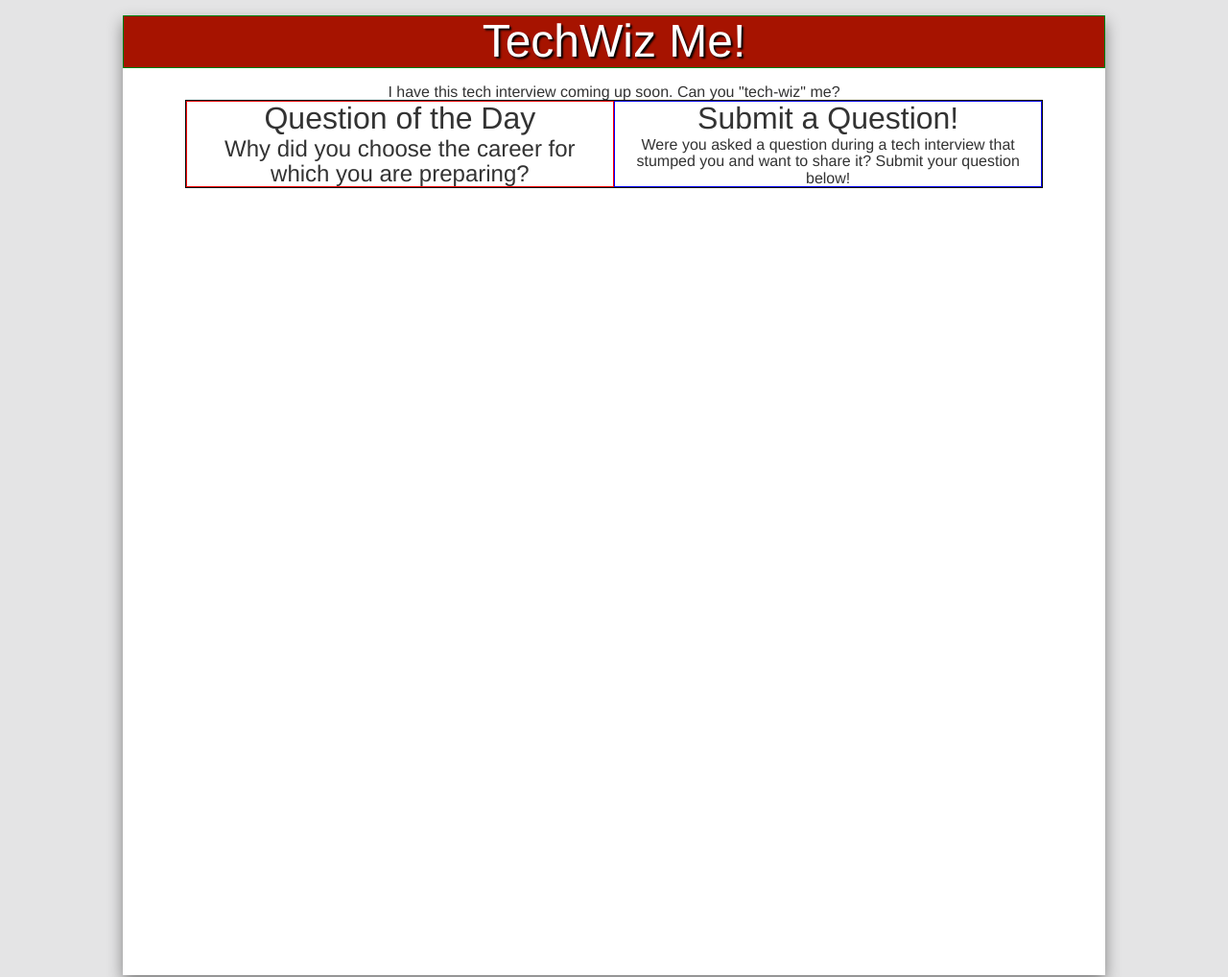
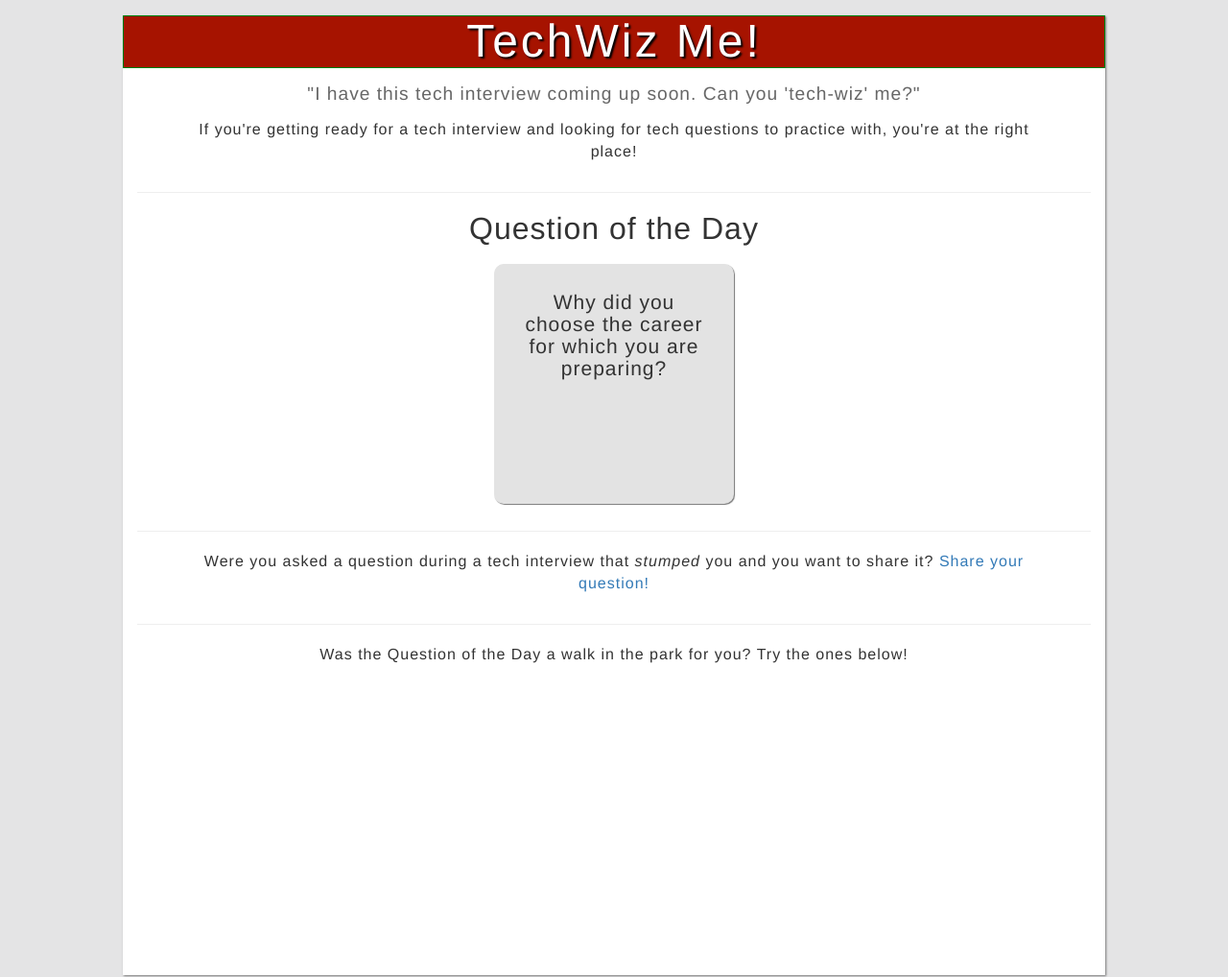
Before and after one commit to Ly900/Tech-Wiz-Me, a website: page public/index.html in a window 1280 px wide. Shown: the top 1018 px of the page at 96% size. Drawn offline with nearby package versions, Linux system fonts and the light colour scheme.

Commit message:
restructure page; more styling; working on scaling text size for cards

```diff
--- a/public/index.html
+++ b/public/index.html
@@ -17,29 +17,50 @@
   </header>
 
   <div class="container-fluid">
+
     <div class="row">
-      <h4>I have this tech interview coming up soon. Can you "tech-wiz" me?</h4>
+      <h4>"I have this tech interview coming up soon. Can you 'tech-wiz' me?"</h4>
+      <p class="text-center">
+        If you're getting ready for a tech interview and looking for tech questions to practice with, you're at the right place!
+      </p>
     </div>
 
+    <hr>
 
-    <div class="row" style="border: 1px solid black">
-      <div class="col-sm-6" style="border: 1px solid red;">
+    <div class="row">
+      <div class="col-sm-12">
         <h2>
           Question of the Day
         </h2>
+        <div class="question-card">
           <h3>
             Why did you choose the career for which you are preparing?
           </h3>
         </div>
-      <div class="col-sm-6" style="border: 1px solid blue;">
-        <h2>
-          Submit a Question!
-        </h2>
-        <h4>
-          Were you asked a question during a tech interview that stumped you and want to share it? Submit your question below!
-        </h4>
       </div>
     </div>
+
+    <hr>
+
+    <div class="row">
+      <div class="col-sm-12">
+        <p class="text-center">
+          Were you asked a question during a tech interview that <em>stumped</em> you and you want to share it? <a href="#">Share your question!</a>
+        </p>
+      </div>
+    </div>
+
+    <hr>
+
+    <div class="row">
+      <div class="col-sm-12">
+        <p class="text-center">
+          Was the Question of the Day a walk in the park for you? Try the ones below!
+        </p>
+      </div>
+    </div>
+
+
 
   <!-- Ends container-fluid class for entire body -->
   </div>
--- a/public/main.css
+++ b/public/main.css
@@ -23,9 +23,11 @@ header {
 body {
   background-color: white;
   max-width: 80%;
+  min-width: 300px;
   margin: 0 auto;
   height: 1000px;
-  box-shadow: 0px 7px 15px gray;
+  box-shadow: 1px 1px 2px #777;
+  letter-spacing: 1px;
   margin-bottom: 1rem;
   /*border-left: 1px solid #A61300;*/
   /*border-right: 1px solid #A61300;*/
@@ -38,10 +40,26 @@ div.container-fluid {
 div.row {
   margin: 0 auto;
   max-width: 90%;
+  /*border: 1px solid black;*/
+}
+
+div.col-sm-6 {
+  /*border: 1px solid red;*/
+}
+
+div.question-card {
+  margin: .5rem auto;
+  max-width: 250px;
+  height: 250px;
+  background-color: #E3E3E3;
+  box-shadow: 1px 1px 1px #777;
+  border-radius: 10px;
+  padding: 2em;
+  /*border: 1px solid blue;   */
 }
 
 /*************************************
-HEADINGS
+HEADINGS/FONT SIZES
 *************************************/
 
 /* Used for main title. */
@@ -51,26 +69,34 @@ h1 {
   color: white;
   font-size: 3rem;
   text-shadow: 2px 2px 2px black;
+  letter-spacing: 3px;
   /*border: 1px solid black;*/
 }
 
-/* Used for "Question of the Day" and "Share a Question" */
+/* Used for "Question of the Day" */
 h2 {
   text-align: center;
   max-width: 100%;
   font-size: 2rem;
+  margin-bottom: 1.2rem;
 }
 
 /* Used for card question */
 h3 {
   text-align: center;
   max-width: 100%;
-  font-size: 1.5rem;
+  font-size: 1.5em;
 }
 
-/* Used for intro paragraph to site and text for submit a question- reg. site text size? */
+/* Used for intro paragraph to site. */
 h4 {
   text-align: center;
   max-width: 100%;
+  font-size: 1.2rem;
+  margin-bottom: 1rem;
+  color: #676767;
+}
+
+p {
   font-size: 1rem;
 }
```
Lines whose indentation alone changed are shown as unchanged.
